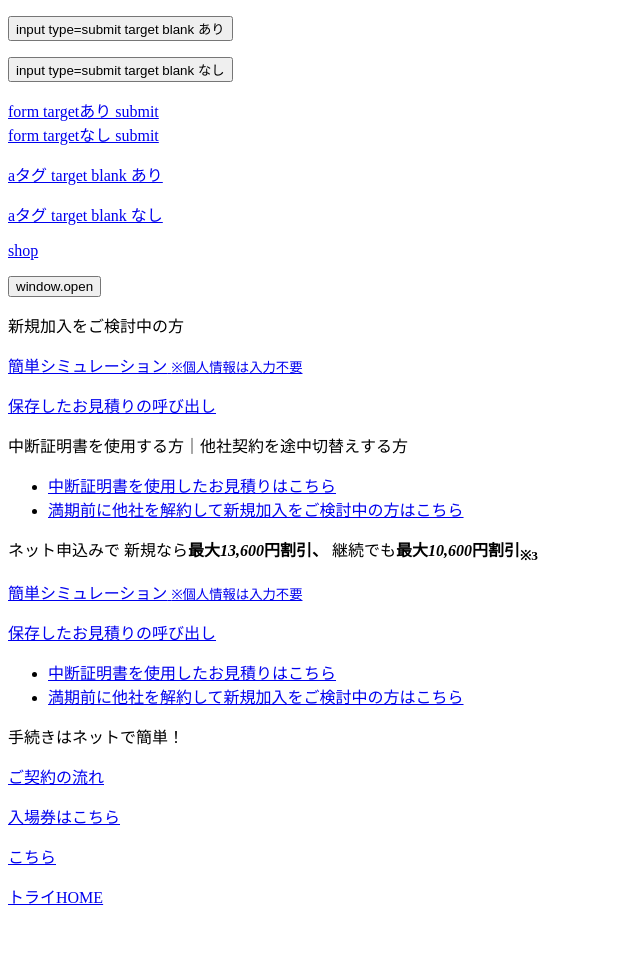
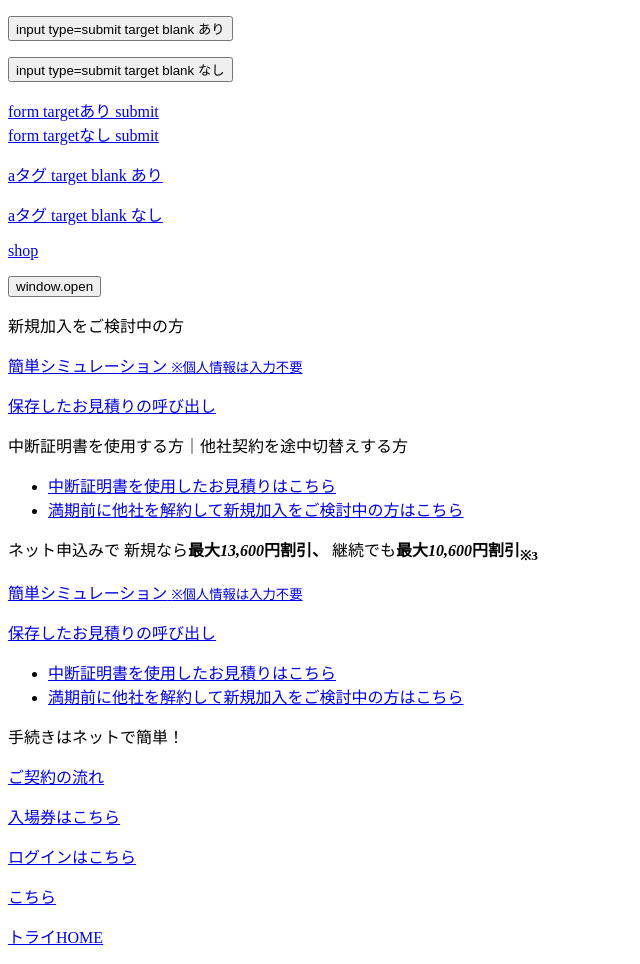
Before and after one commit to LoveBlackCoffee/html_test, a plain HTML site: page index.html in a window 1280 px wide. Shown: the whole page, without its empty margins (0-640 px from the left). Before the commit the page ends 924 px from the top, so only its background shows below. Drawn offline with Linux system fonts and the light colour scheme.

Commit message:
テスト

```diff
--- a/index.html
+++ b/index.html
@@ -128,6 +128,7 @@
 
     <p><a href="yappli:///tab/coupon/24096d0e?id=9">入場券はこちら</a></p>
 
+    <p><a href="native:/tab/custom/login?id=3cdc9de0">ログインはこちら</a></p>
 
     <p><a href="https://jp.drmartens.com/?dr_top_flg=1&utm_source=app">こちら</a></p>
 
```
